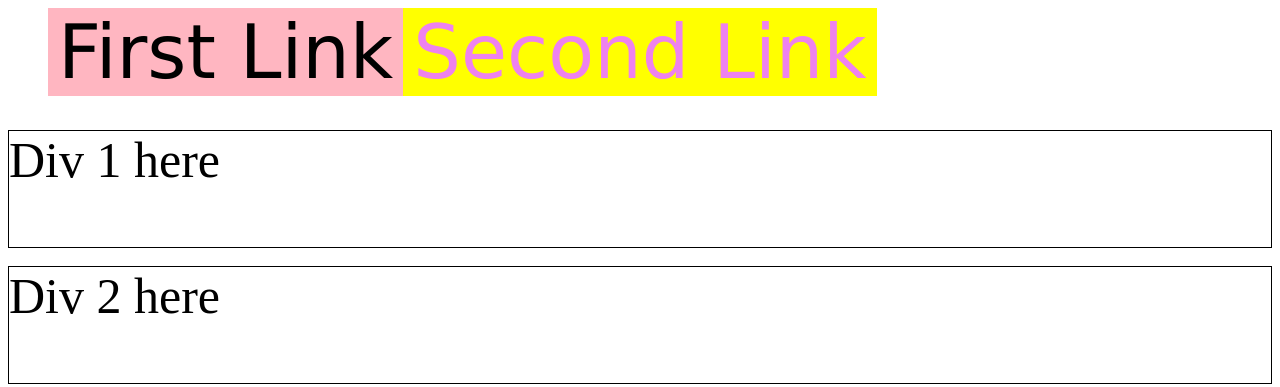
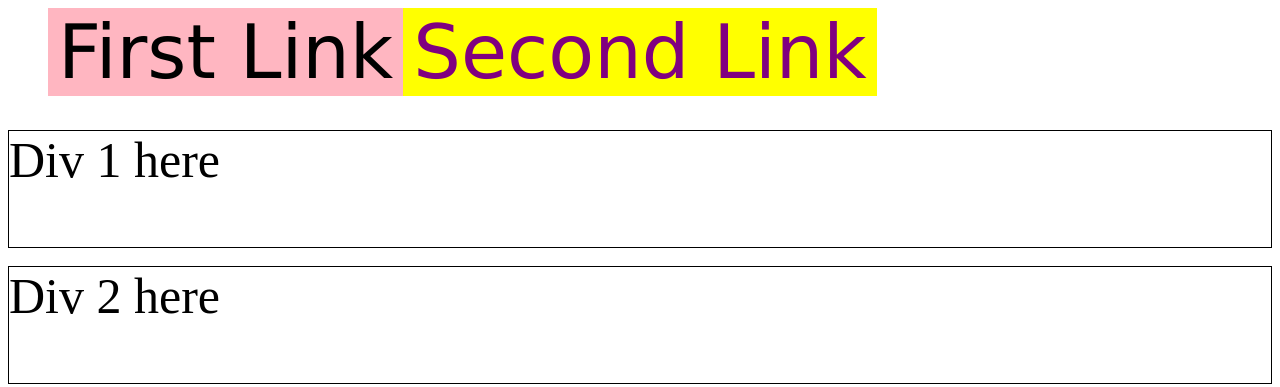
Before and after one commit to andreiboringot/LG7_2NaBoringot, a plain HTML site: page index.html in a window 1280 px wide. Drawn offline with Linux system fonts and the light colour scheme.

Commit message:
Update index.html

```diff
--- a/index.html
+++ b/index.html
@@ -21,7 +21,7 @@
                 a#first:hover {color: white; background-color: black;}
                 a#first:active {color: yellow;}
 
-                a#second:link {color: violet; background-color: yellow;}
+                a#second:link {color: purple; background-color: yellow;}
                 a#second:visited {color: rgb(31, 75, 31); background-color: rgb(252, 164, 0) }
                 a#second:hover {color: darkorchid; background-color: lightgoldenrodyellow;}
                 a#second:active {color: red;}
```
